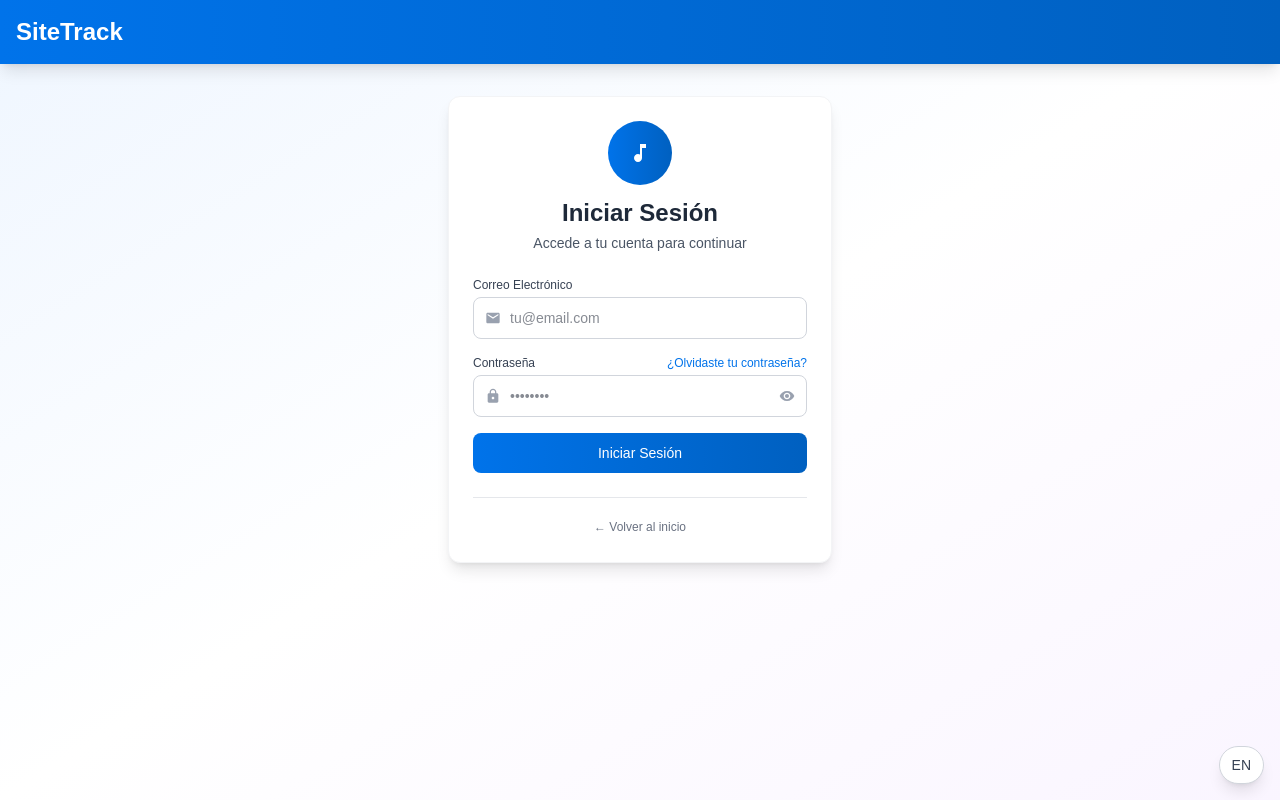
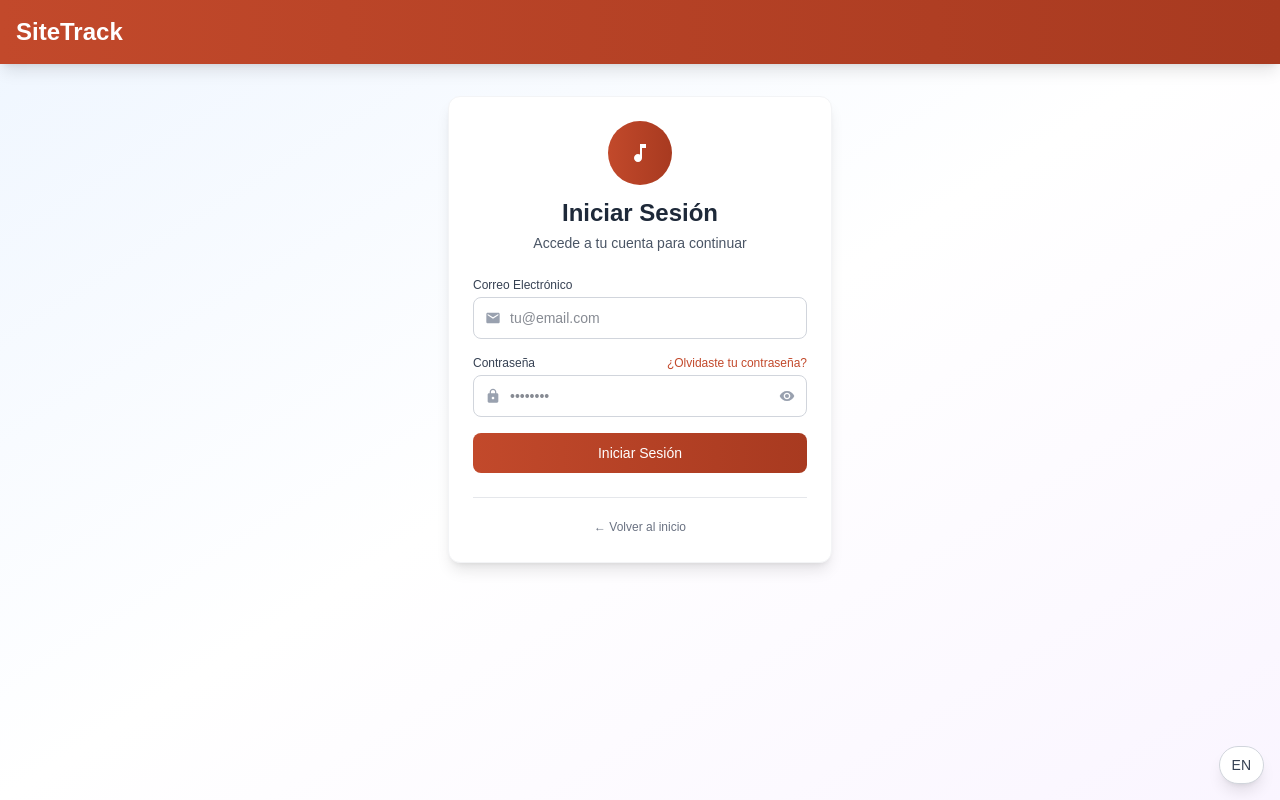
Before and after one commit to EliezerAnteliz/OrchestraAttendanceTracker-New, a Next.js app in the folder web/: page /login in a window 1280 px wide. Built offline with nearby package versions, Linux system fonts and the light colour scheme; no server answers.

Commit message:
Update page.tsx

```diff
--- a/web/src/app/login/page.tsx
+++ b/web/src/app/login/page.tsx
@@ -62,7 +62,7 @@ export default function LoginPage() {
   return (
     <div className="min-h-screen bg-gradient-to-br from-blue-50 via-white to-purple-50">
       {/* Header */}
-      <header className="bg-gradient-to-r from-[#0073ea] to-[#0060c0] text-white p-4 shadow-lg">
+      <header className="bg-gradient-to-r from-[#C2492B] to-[#A83A20] text-white p-4 shadow-lg">
         <div className="container mx-auto">
           <Link href="/" className="flex items-center space-x-3 hover:opacity-80 transition-opacity">
             <span className="text-2xl font-bold">{t('app_title')}</span>
@@ -76,7 +76,7 @@ export default function LoginPage() {
           {/* Welcome Card */}
           <div className="bg-white rounded-xl shadow-lg p-6 border border-gray-100">
             <div className="text-center mb-6">
-              <div className="bg-gradient-to-r from-[#0073ea] to-[#0060c0] p-3 rounded-full w-16 h-16 mx-auto mb-3 flex items-center justify-center">
+              <div className="bg-gradient-to-r from-[#C2492B] to-[#A83A20] p-3 rounded-full w-16 h-16 mx-auto mb-3 flex items-center justify-center">
                 <MdMusicNote size={24} className="text-white" />
               </div>
               <h2 className="text-2xl font-bold text-gray-800 mb-1">{t('sign_in')}</h2>
@@ -105,7 +105,7 @@ export default function LoginPage() {
                     value={email}
                     onChange={(e) => setEmail(e.target.value)}
                     required
-                    className="w-full pl-3 md:pl-9 pr-3 py-2.5 border border-gray-300 rounded-lg focus:outline-none focus:ring-1 focus:ring-[#0073ea] focus:border-transparent transition-all duration-200 text-sm text-gray-900"
+                    className="w-full pl-3 md:pl-9 pr-3 py-2.5 border border-gray-300 rounded-lg focus:outline-none focus:ring-1 focus:ring-[#C2492B] focus:border-transparent transition-all duration-200 text-sm text-gray-900"
                     placeholder="tu@email.com"
                   />
                 </div>
@@ -116,7 +116,7 @@ export default function LoginPage() {
                   <label htmlFor="password" className="block text-xs font-medium text-gray-700">
                     {t('password')}
                   </label>
-                  <Link href="/forgot-password" className="text-xs text-[#0073ea] hover:text-[#0060c0] hover:underline transition-colors">
+                  <Link href="/forgot-password" className="text-xs text-[#C2492B] hover:text-[#A83A20] hover:underline transition-colors">
                     {t('forgot_password_link')}
                   </Link>
                 </div>
@@ -130,7 +130,7 @@ export default function LoginPage() {
                     value={password}
                     onChange={(e) => setPassword(e.target.value)}
                     required
-                    className="w-full pl-3 md:pl-9 pr-10 py-2.5 border border-gray-300 rounded-lg focus:outline-none focus:ring-1 focus:ring-[#0073ea] focus:border-transparent transition-all duration-200 text-sm text-gray-900"
+                    className="w-full pl-3 md:pl-9 pr-10 py-2.5 border border-gray-300 rounded-lg focus:outline-none focus:ring-1 focus:ring-[#C2492B] focus:border-transparent transition-all duration-200 text-sm text-gray-900"
                     placeholder="••••••••"
                   />
                   <button
@@ -150,7 +150,7 @@ export default function LoginPage() {
               <button
                 type="submit"
                 disabled={loading}
-                className={`w-full py-2.5 px-4 bg-gradient-to-r from-[#0073ea] to-[#0060c0] text-white rounded-lg font-medium hover:shadow-md transform hover:scale-[1.01] transition-all duration-200 text-sm ${
+                className={`w-full py-2.5 px-4 bg-gradient-to-r from-[#C2492B] to-[#A83A20] text-white rounded-lg font-medium hover:shadow-md transform hover:scale-[1.01] transition-all duration-200 text-sm ${
                   loading ? 'opacity-70 cursor-not-allowed transform-none' : ''
                 }`}
               >
```
